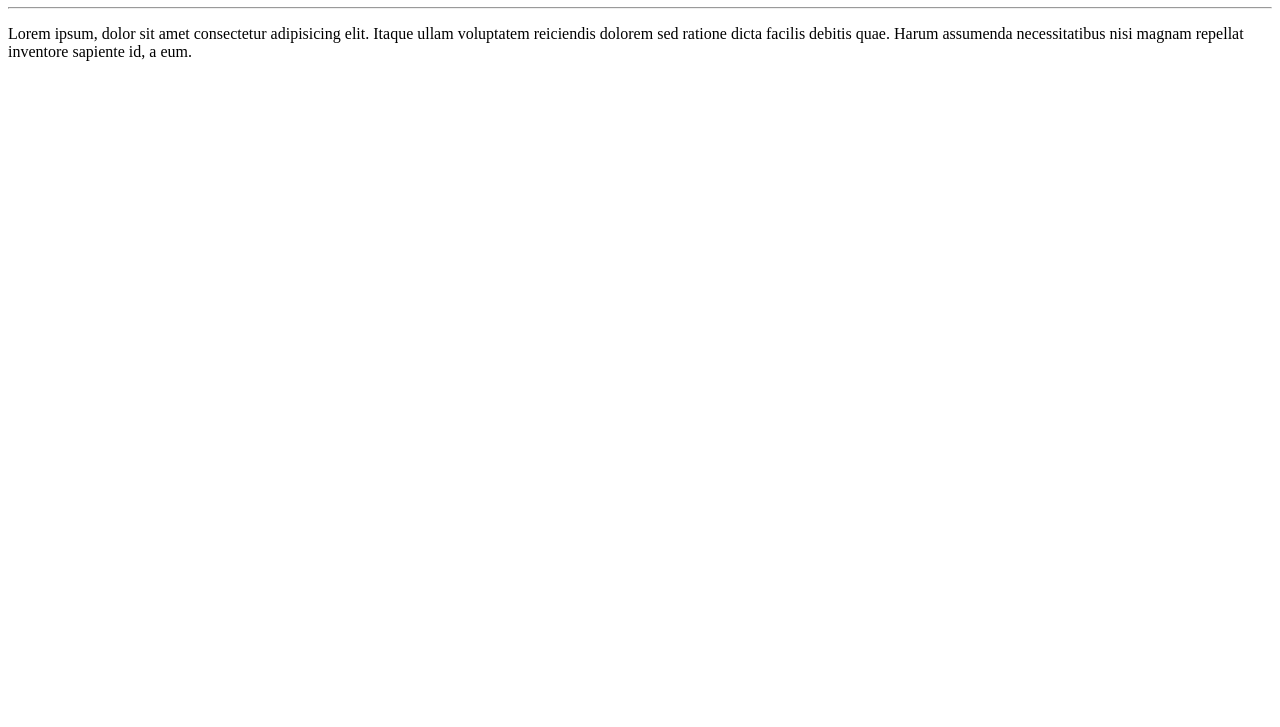
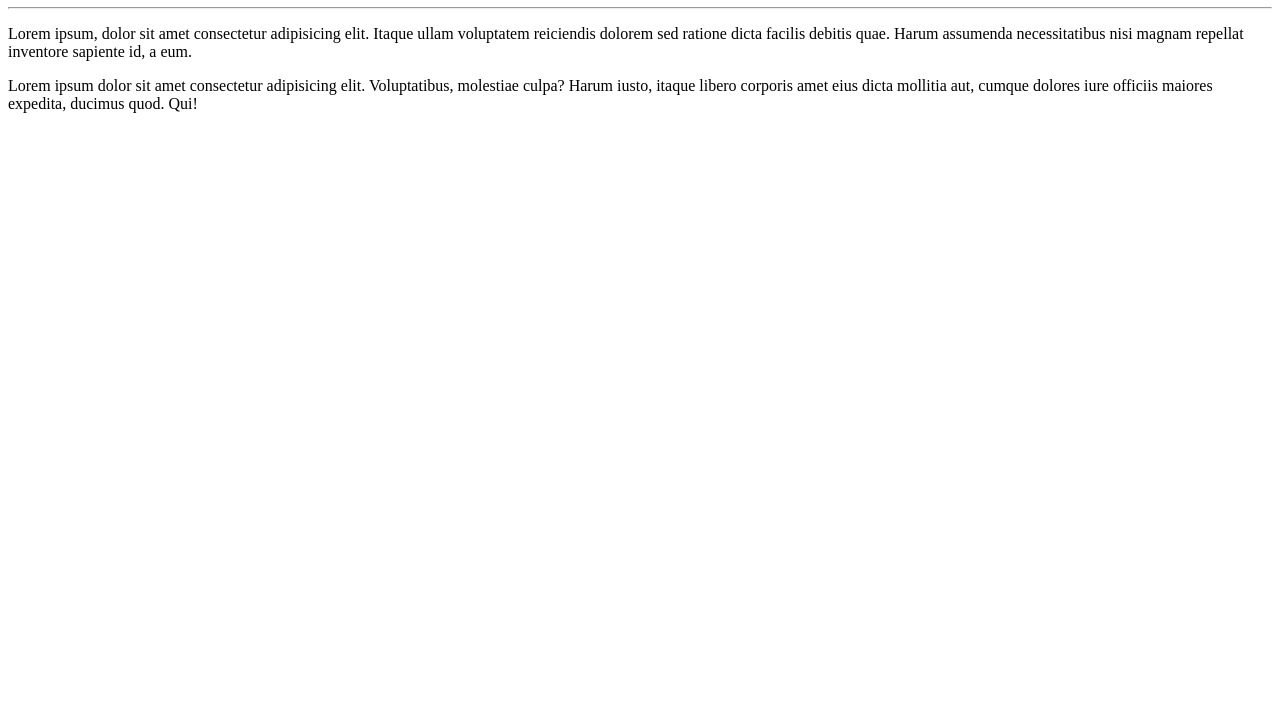
Before and after one commit to ThaisSantos08/Ola-Mundo, a plain HTML site: page site-exemplo/index.html in a window 1280 px wide. Shown: the part 73-800 px from the top of the page. Drawn offline with Linux system fonts and the light colour scheme.

Commit message:
adicionei u  paragrafo

```diff
--- a/site-exemplo/index.html
+++ b/site-exemplo/index.html
@@ -10,5 +10,6 @@
     <h1>Olá, Mundo!</h1>
     <hr>
     <p>Lorem ipsum, dolor sit amet consectetur adipisicing elit. Itaque ullam voluptatem reiciendis dolorem sed ratione dicta facilis debitis quae. Harum assumenda necessitatibus nisi magnam repellat inventore sapiente id, a eum.</p>
+    <p>Lorem ipsum dolor sit amet consectetur adipisicing elit. Voluptatibus, molestiae culpa? Harum iusto, itaque libero corporis amet eius dicta mollitia aut, cumque dolores iure officiis maiores expedita, ducimus quod. Qui!</p>
 </body>
 </html>
```
